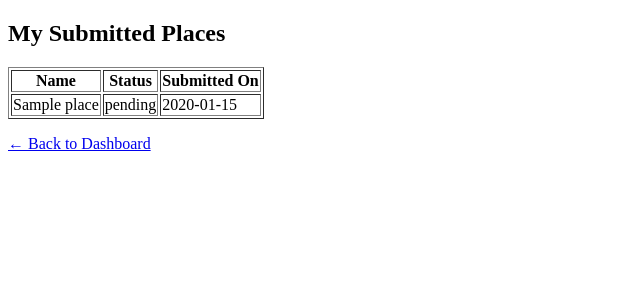
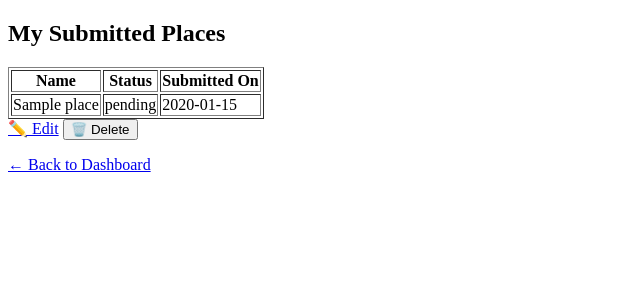
Before and after one commit to Nisch-al-404/Hidden-Nepal-git-repo, a Flask app: template app/contributor/templates/contributor/my_contributions.html in a window 1280 px wide. Shown: the top 300 px of the page, without its empty margins (0-640 px from the left). Run offline with Flask 3, Linux system fonts and the light colour scheme; the template is opened without the code that fills it: most values are stand-ins (such as "Sample title", 1, 10 or a date in 2020).

Commit message:
Edit And Delete Button

```diff
--- a/app/contributor/templates/contributor/my_contributions.html
+++ b/app/contributor/templates/contributor/my_contributions.html
@@ -28,6 +28,18 @@
     {% else %}
         <p>You haven’t submitted any places yet.</p>
     {% endif %}
+ <!--edit and delete butto -->
+    <td>
+    {% if places.status == "pending" %}
+        <a href="{{ url_for('contributor.edit_place', places_id=places.id) }}">✏️ Edit</a>
+        <form method="POST" action="{{ url_for('contributor.delete_place', places_id=places.id) }}" style="display:inline;">
+            <button type="submit" onclick="return confirm('Are you sure you want to delete this place?')">🗑️ Delete</button>
+        </form>
+    {% else %}
+        <span>Locked ({{ places.status }})</span>
+    {% endif %}
+</td>
+
 
     <p><a href="{{ url_for('contributor.contributor_dashboard') }}">← Back to Dashboard</a></p>
 </body>
```
